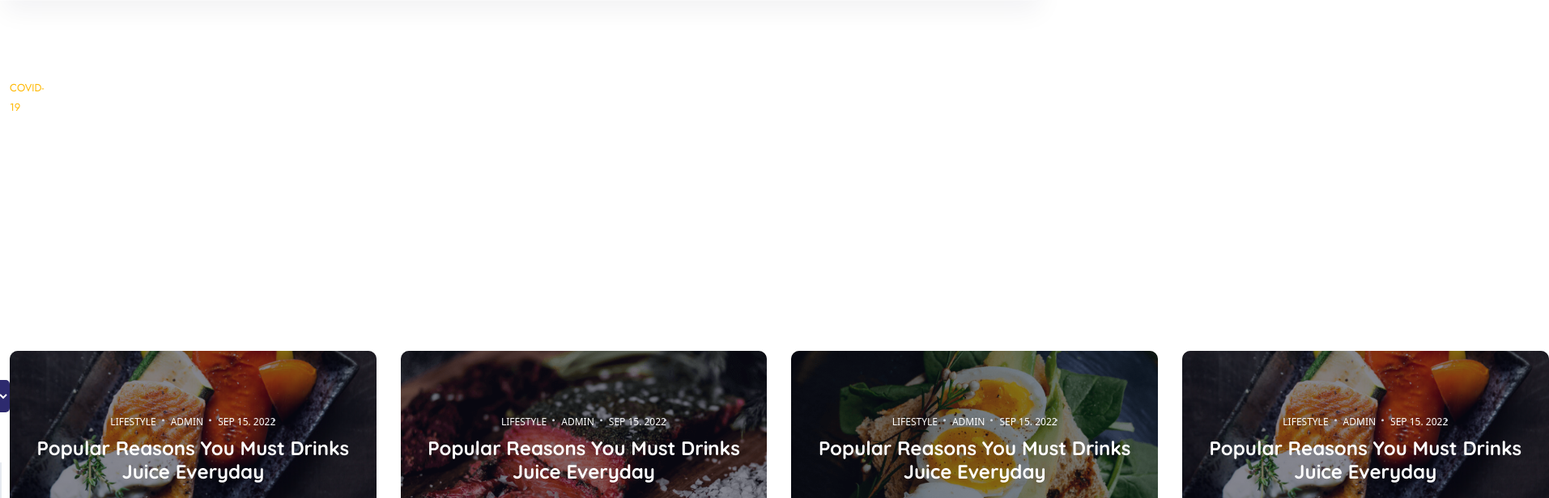
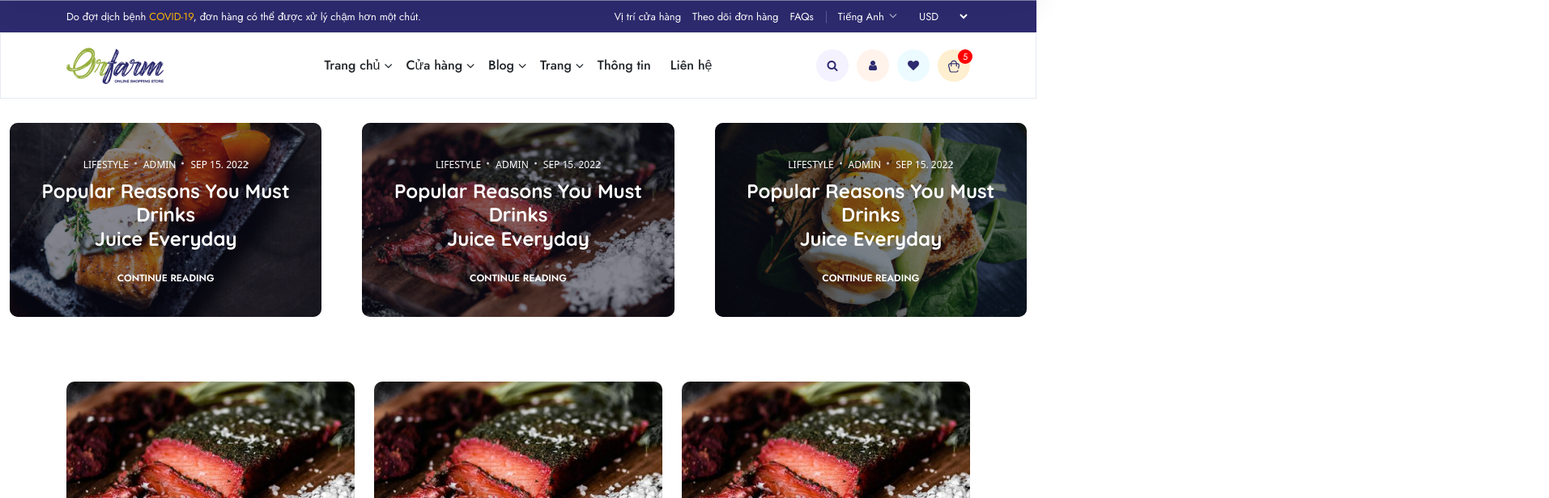
Before and after one commit to Ducvovan01/orfarm_clone, a JavaScript app in the folder orfarm/: page /blog in a window 1280 px wide. Shown: the top 616 px of the page at 81% size, 1913 px wide, since content can reach past the window. Built offline with nearby package versions, Linux system fonts and the light colour scheme.

Commit message:
fix_blog_slider

```diff
--- a/orfarm/src/components/BlogSlider.vue
+++ b/orfarm/src/components/BlogSlider.vue
@@ -1,99 +1,25 @@
 <script setup>
- import { Navigation, Pagination, Scrollbar, A11y } from 'swiper/modules';
-import {ref} from 'vue';
-import { Swiper, SwiperSlide } from 'swiper/vue';
+import { Navigation, Pagination, Scrollbar, A11y } from "swiper/modules";
 
-const swiperOption = ref({
-      slidesPerView: 3,
-      spaceBetween: 30,
-      pagination: {
-        el: '.swiper-pagination',
-        clickable: true
-      }
-    });
+import { Virtual } from "swiper/modules";
+import { Swiper, SwiperSlide } from "swiper/vue";
+
+
+const onSwiper = (swiper) => {
+  console.log(swiper);
+};
+
+const onSlideChange = () => {
+  console.log("slide change");
+};
 </script>
 <template>
     <section class="blog-area pt-30">
-        <div class="container-fluid">
-            <swiper class="swiper" :options="swiperOption">
-                <swiper-slide>  <div class="swiper-slide swiper-slide-active" style="width: 452.667px; margin-right: 30px;" role="group" aria-label="1 / 4">
-                  <div class="tpblog__single p-relative">
-                     <div class="tpblog__single-img">
-                        <img src="../assets/img/blog/blog-single-1.jpg" alt="">
-                     </div>
-                     <div class="tpblog__single-text text-center">
-                        <div class="tpblog__entry-wap">
-                           <span class="cat-links"><a href="shop-details.html">Lifestyle</a></span>
-                           <span class="author-by"><a href="#">Admin</a></span>
-                           <span class="post-data"><a href="#">SEP 15. 2022</a></span>
-                        </div>
-                        <h4 class="tpblog__single-title mb-20">
-                           <a href="blog-details.html">Popular Reasons You Must Drinks <br> Juice Everyday</a>
-                        </h4>
-                        <a href="blog-details.html">Continue reading</a>
-                     </div>
-                  </div>
-               </div></swiper-slide>
-                <swiper-slide> <div class="swiper-slide swiper-slide-active" style="width: 452.667px; margin-right: 30px;" role="group" aria-label="1 / 4">
-                  <div class="tpblog__single p-relative">
-                     <div class="tpblog__single-img">
-                        <img src="../assets/img/blog/blog-single-1.jpg" alt="">
-                     </div>
-                     <div class="tpblog__single-text text-center">
-                        <div class="tpblog__entry-wap">
-                           <span class="cat-links"><a href="shop-details.html">Lifestyle</a></span>
-                           <span class="author-by"><a href="#">Admin</a></span>
-                           <span class="post-data"><a href="#">SEP 15. 2022</a></span>
-                        </div>
-                        <h4 class="tpblog__single-title mb-20">
-                           <a href="blog-details.html">Popular Reasons You Must Drinks <br> Juice Everyday</a>
-                        </h4>
-                        <a href="blog-details.html">Continue reading</a>
-                     </div>
-                  </div>
-               </div></swiper-slide>
-                <swiper-slide> <div class="swiper-slide swiper-slide-active" style="width: 452.667px; margin-right: 30px;" role="group" aria-label="1 / 4">
-                  <div class="tpblog__single p-relative">
-                     <div class="tpblog__single-img">
-                        <img src="../assets/img/blog/blog-single-1.jpg" alt="">
-                     </div>
-                     <div class="tpblog__single-text text-center">
-                        <div class="tpblog__entry-wap">
-                           <span class="cat-links"><a href="shop-details.html">Lifestyle</a></span>
-                           <span class="author-by"><a href="#">Admin</a></span>
-                           <span class="post-data"><a href="#">SEP 15. 2022</a></span>
-                        </div>
-                        <h4 class="tpblog__single-title mb-20">
-                           <a href="blog-details.html">Popular Reasons You Must Drinks <br> Juice Everyday</a>
-                        </h4>
-                        <a href="blog-details.html">Continue reading</a>
-                     </div>
-                  </div>
-               </div></swiper-slide>
-                <swiper-slide> <div class="swiper-slide swiper-slide-active" style="width: 452.667px; margin-right: 30px;" role="group" aria-label="1 / 4">
-                  <div class="tpblog__single p-relative">
-                     <div class="tpblog__single-img">
-                        <img src="../assets/img/blog/blog-single-1.jpg" alt="">
-                     </div>
-                     <div class="tpblog__single-text text-center">
-                        <div class="tpblog__entry-wap">
-                           <span class="cat-links"><a href="shop-details.html">Lifestyle</a></span>
-                           <span class="author-by"><a href="#">Admin</a></span>
-                           <span class="post-data"><a href="#">SEP 15. 2022</a></span>
-                        </div>
-                        <h4 class="tpblog__single-title mb-20">
-                           <a href="blog-details.html">Popular Reasons You Must Drinks <br> Juice Everyday</a>
-                        </h4>
-                        <a href="blog-details.html">Continue reading</a>
-                     </div>
-                  </div>
-               </div></swiper-slide>
-                <div class="swiper-pagination" slot="pagination"></div>
-              </swiper>
-           <div class="swiper-container blog-active-3 swiper-container-initialized swiper-container-horizontal swiper-container-pointer-events">
-              <div class="swiper-wrapper" id="swiper-wrapper-bc445a6c1e43ab32" aria-live="off" style="transform: translate3d(0px, 0px, 0px); transition-duration: 0ms;">
-                 <div class="swiper-slide swiper-slide-active" style="width: 452.667px; margin-right: 30px;" role="group" aria-label="1 / 4">
-                    <div class="tpblog__single p-relative">
+        <div class="container-fluid tpblog_slider">
+         <swiper :modules="[Virtual]" :slides-per-view="3" :space-between="50" virtual>
+
+            <swiper-slide>
+            <div class="tpblog__single p-relative">
                        <div class="tpblog__single-img">
                           <img src="../assets/img/blog/blog-single-1.jpg" alt="">
                        </div>
@@ -108,9 +34,10 @@ const swiperOption = ref({
                           </h4>
                           <a href="blog-details.html">Continue reading</a>
                        </div>
-                    </div>
-                 </div>
-                 <div class="swiper-slide swiper-slide-next" style="width: 452.667px; margin-right: 30px;" role="group" aria-label="2 / 4">
+            </div>
+                  </swiper-slide>
+
+                  <swiper-slide>
                     <div class="tpblog__single p-relative">
                        <div class="tpblog__single-img">
                           <img src="../assets/img/blog/blog-single-2.jpg" alt="">
@@ -126,9 +53,9 @@ const swiperOption = ref({
                           </h4>
                           <a href="blog-details.html">Continue reading</a>
                        </div>
-                    </div>
                  </div>
-                 <div class="swiper-slide" style="width: 452.667px; margin-right: 30px;" role="group" aria-label="3 / 4">
+               </swiper-slide>
+               <swiper-slide>
                     <div class="tpblog__single p-relative">
                        <div class="tpblog__single-img">
                           <img src="../assets/img/blog/blog-single-3.jpg" alt="">
@@ -145,8 +72,8 @@ const swiperOption = ref({
                           <a href="blog-details.html">Continue reading</a>
                        </div>
                     </div>
-                 </div>
-                 <div class="swiper-slide" role="group" aria-label="4 / 4" style="width: 452.667px; margin-right: 30px;">
+                  </swiper-slide>
+                  <swiper-slide>
                     <div class="tpblog__single p-relative">
                        <div class="tpblog__single-img">
                           <img src="../assets/img/blog/blog-single-1.jpg" alt="">
@@ -162,14 +89,20 @@ const swiperOption = ref({
                           </h4>
                           <a href="blog-details.html">Continue reading</a>
                        </div>
-                    </div>
                  </div>
-              </div>
-           <span class="swiper-notification" aria-live="assertive" aria-atomic="true"></span></div>
+               </swiper-slide>
+               </swiper>
+
+           <span class="swiper-notification" aria-live="assertive" aria-atomic="true"></span>
         </div>
      </section>
 </template>
 <style scoped>
+.tpblog_slider{
+   width:100vw;
+   position:relative;
+   overflow:hidden;
+}
 .tpblog__single-img {
     position: relative;
 }
```
